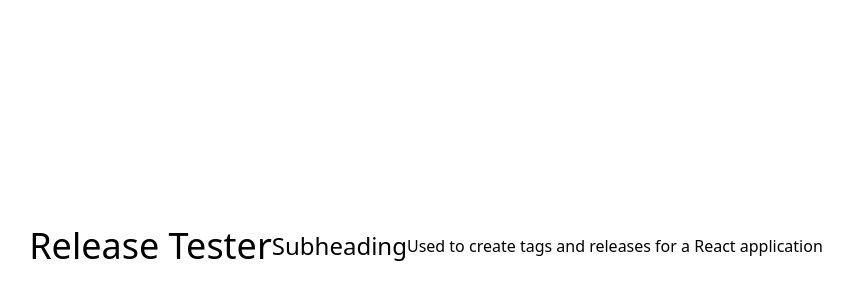
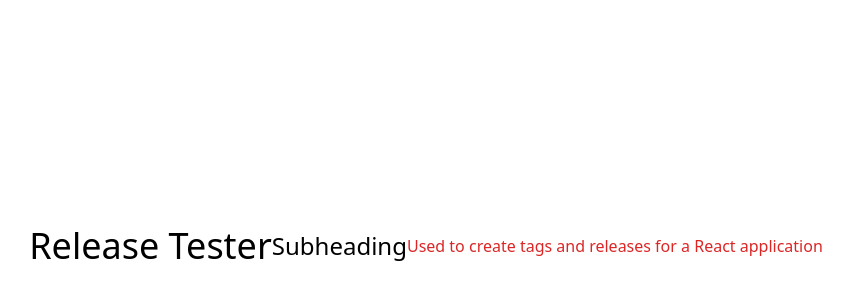
Before and after one commit to thaboRach/release-tester, a React (Vite) app: page / in a window 1280 px wide. Shown: the part 154-454 px from the top of the page, without its empty margins (214-1067 px from the left). Built offline with nearby package versions, Linux system fonts and the light colour scheme.

Commit message:
chore(TEST-8): Update paragraph text

```diff
--- a/src/App.tsx
+++ b/src/App.tsx
@@ -3,7 +3,7 @@ function App() {
     <main className="flex items-center justify-center w-full min-h-screen gap-y-2">
       <h1 className="text-4xl">Release Tester</h1>
       <h2 className="text-2xl">Subheading</h2>
-      <p className="">
+      <p className="text-base text-red-600">
         Used to create tags and releases for a React application
       </p>
     </main>
```
